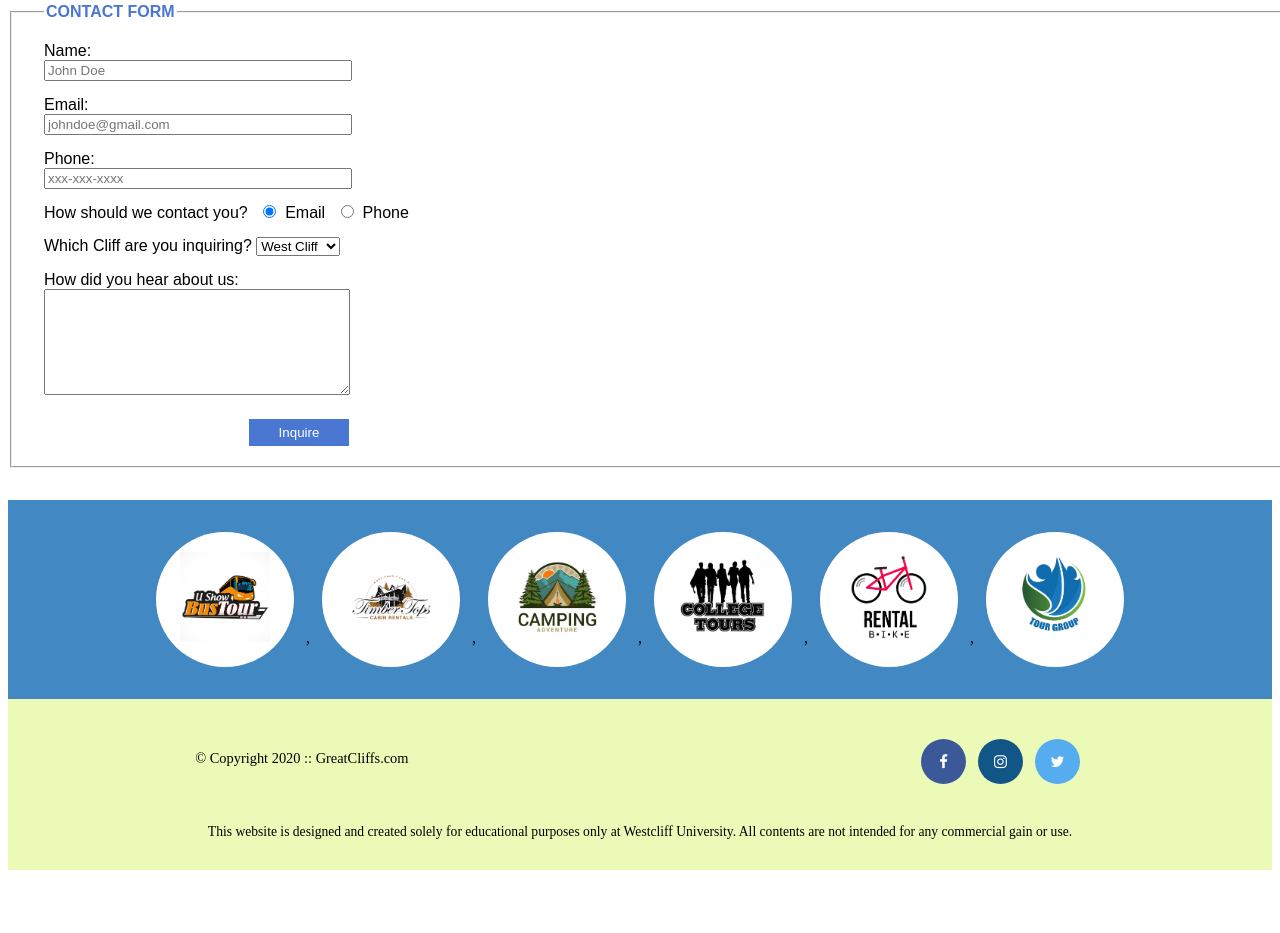
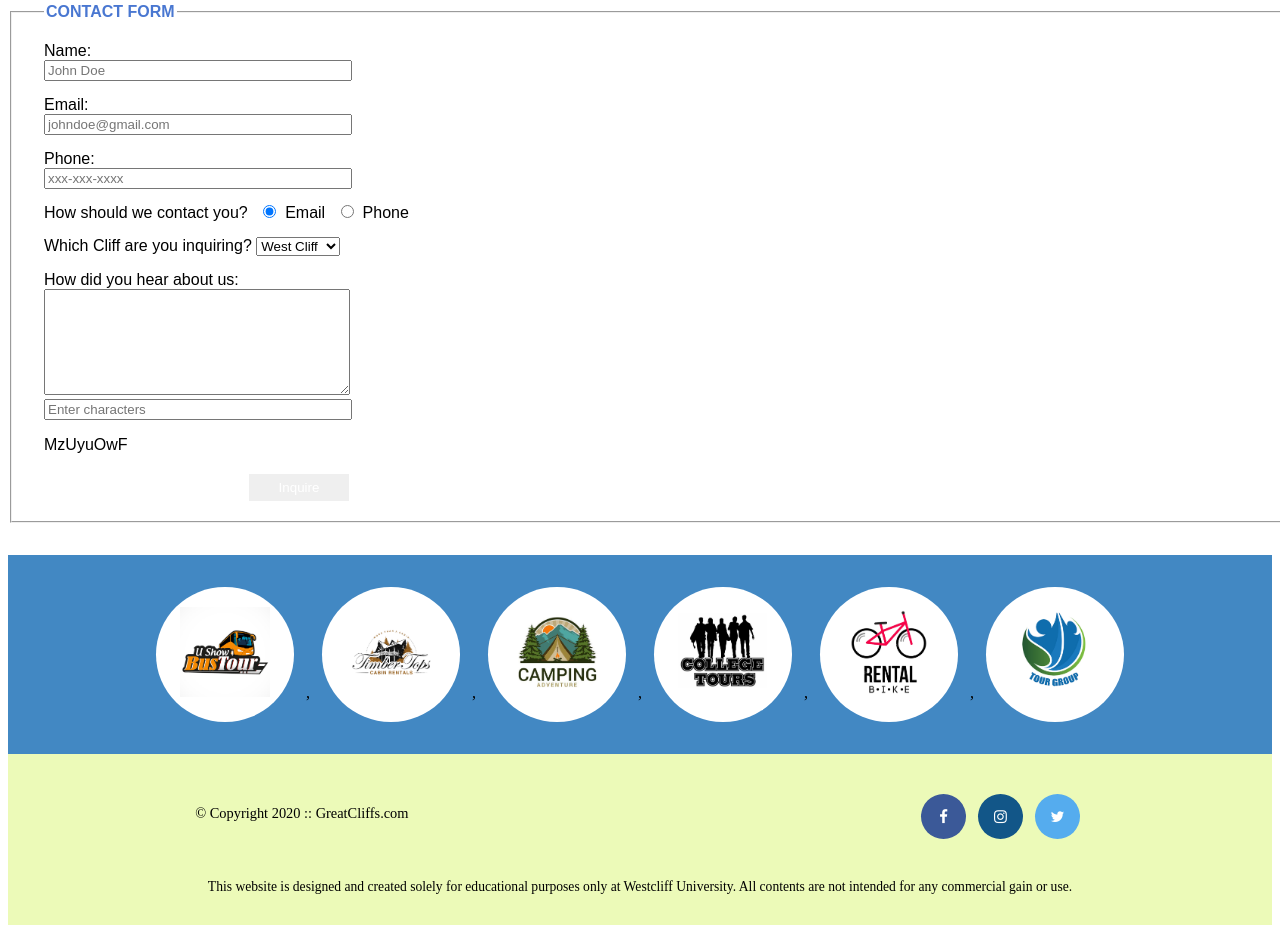
Before and after one commit to r-neralla-westcliff/homework-module1, a website: page contact.html in a window 1280 px wide. Shown: the part 711-1644 px from the top of the page. Before the commit the page ends 1589 px from the top, so only its background shows below. Drawn offline with Linux system fonts and the light colour scheme.

Commit message:
Week4_day1_Homework

```diff
--- a/contact.html
+++ b/contact.html
@@ -84,6 +84,10 @@
                         <label>How did you hear about us:</label>
                         <textarea></textarea>
                     </div>
+                    <div class="randomcode">
+                        <input type="text" name="randomcode" placeholder="Enter characters">
+                        <p id="codes"></p>
+                    </div>
 
                     <div class="button">
                         <input type="submit" value="Inquire">
@@ -141,22 +145,12 @@
         </footer>
 
     </div>
+    <!-- Partners-->
+    <script src="js/site_scripts.js">
 
-    <script>
-        var photos = [];
-        var fileNames = [];
-        var imageList = [];
-        var image;
-        var openList = "<li class='partner'>";
-        var closeList = "</li>";
-        for (var i = 0; i < 6; i++) {
-            fileNames.push("partner" + (i + 1));
-            photos.push("<img src='images/partners/" + fileNames[i] + ".png'>");
-            image = openList + photos[i] + closeList;
-            imageList.push(image);
+    </script>
+        <script src="js/randomcodes.js">
 
-        }
-        document.getElementById("partners").innerHTML = imageList;
     </script>
 </body>
 
--- /dev/null
+++ b/js/randomcodes.js
@@ -0,0 +1,21 @@
+// Function to generate combination of characters
+function generateCode() {
+    // Create variables to store generated codes and the type of characters we want to show as codes
+    var code = ''; // initialize to null value
+    var str = 'ABCDEFGHIJKLMNOPQRSTUVWXYZabcdefghijklmnopqrstuvwxyz0123456789@#$';
+    for(i = 1; i <= 8; i++) {
+        var char = Math.random()*str.length;
+        code += str.charAt(char)
+    }
+    return code;
+}
+
+document.getElementById("codes").innerHTML = generateCode();
+
+//Disable Button
+function disableButton() {
+    document.getElementById("submit").disabled = true;
+}
+
+//Activate function
+disableButton();
--- /dev/null
+++ b/js/site_scripts.js
@@ -0,0 +1,14 @@
+        var photos = [];
+        var fileNames = [];
+        var imageList = [];
+        var image;
+        var openList = "<li class='partner'>";
+        var closeList = "</li>";
+        for (var i = 0; i < 6; i++) {
+            fileNames.push("partner" + (i + 1));
+            photos.push("<img src='images/partners/" + fileNames[i] + ".png'>");
+            image = openList + photos[i] + closeList;
+            imageList.push(image);
+
+        }
+        document.getElementById("partners").innerHTML = imageList;
--- a/styles.css
+++ b/styles.css
@@ -281,7 +281,7 @@
         display: block;
         width: 100px;
         margin: 20px 0 10px 205px;
-        background-color: #4977D1;
+        /* background-color: #4977D1; */
         color: #fff;
         border: none;
         height: 2em;
```
Also changed, not shown: activities.html (+2 -14 lines), cliffs.html (+2 -14 lines), index.html (+5 -59 lines), js/digclock.js (added, +45 -0 lines).
